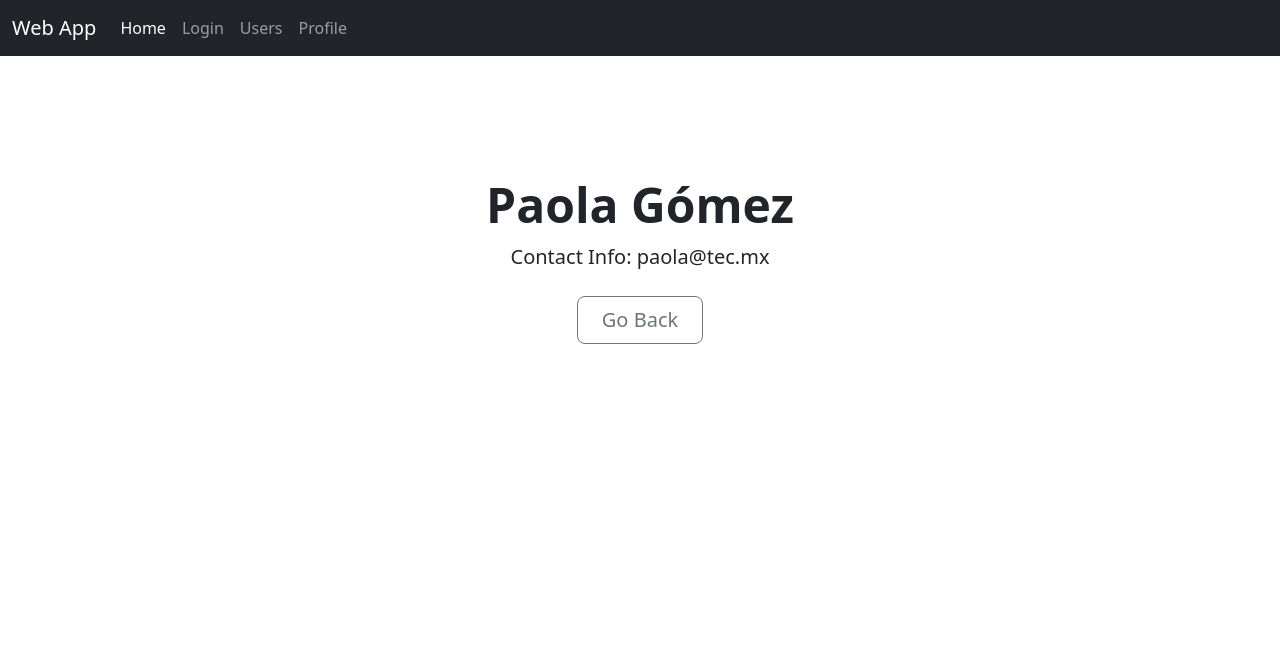
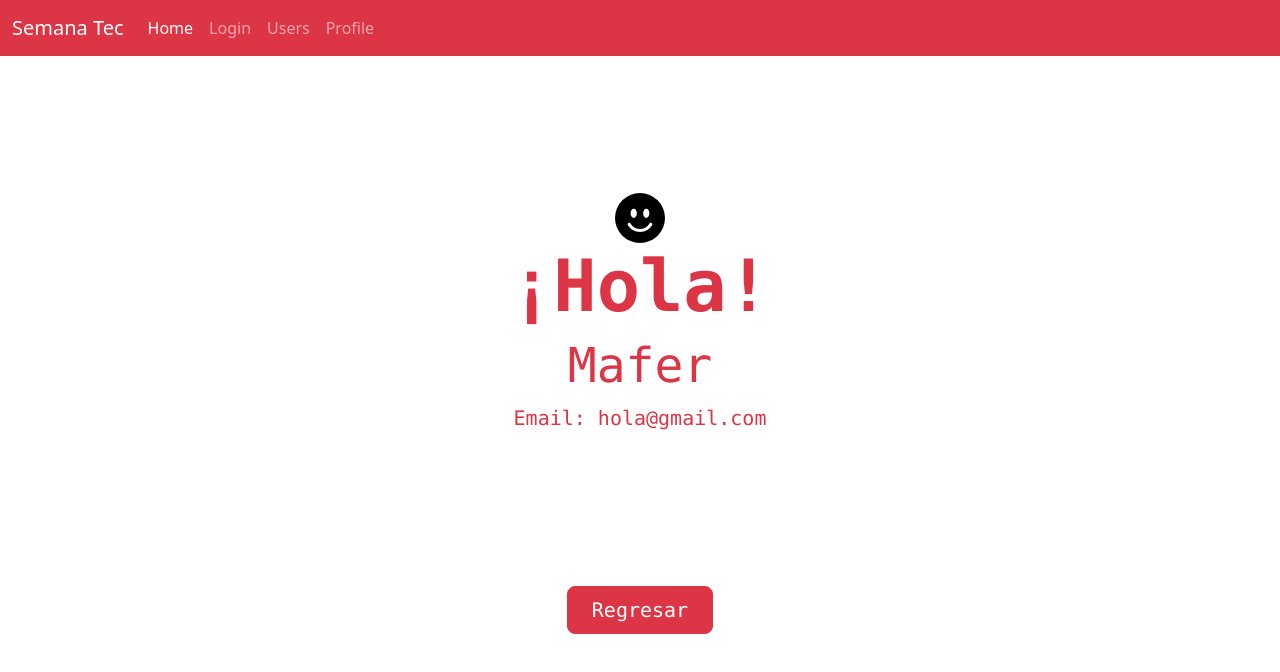
Before and after one commit to mfem442/sem-tec-2, a React (Create React App) app in the folder frontend/my-app/: page /profile in a window 1280 px wide. Shown: the top 672 px of the page. Built offline with nearby package versions, Linux system fonts and the light colour scheme.

Commit message:
Hacer diseño

```diff
--- a/frontend/my-app/package.json
+++ b/frontend/my-app/package.json
@@ -14,6 +14,7 @@
     "babel-cli": "^6.26.0",
     "babel-preset-react-app": "^3.1.2",
     "bootstrap": "^5.2.2",
+    "bootstrap-icons": "^1.9.1",
     "react": "^18.2.0",
     "react-dom": "^18.2.0",
     "react-icons": "^4.6.0",
--- a/frontend/my-app/src/pages/Profile.js
+++ b/frontend/my-app/src/pages/Profile.js
@@ -1,14 +1,14 @@
 import { Link } from "react-router-dom";
 
 function Profile(){
-    const name="Paola Gómez"
-    const email="paola@tec.mx"
+    const name="Mafer"
+    const email="hola@gmail.com"
 
     return(
         <>
-        <nav className="navbar navbar-expand navbar-dark bg-dark" aria-label="Second navbar example">
-            <div className="container-fluid">
-            <a className="navbar-brand" href="#">Web App</a>
+        <nav className="navbar navbar-expand navbar-dark bg-danger justify-content-end" aria-label="Second navbar example">
+            <div className="container-fluid ">
+            <a className="navbar-brand" href="#">Semana Tec</a>
             <button className="navbar-toggler" type="button" data-bs-toggle="collapse" data-bs-target="#navbarsExample02" aria-controls="navbarsExample02" aria-expanded="false" aria-label="Toggle navigation">
                 <span className="navbar-toggler-icon"></span>
             </button>
@@ -34,18 +34,26 @@ function Profile(){
         </nav>
         <br></br>
 
+        <div class="card border-white mb-3">
+            <div class="card-body">
         <div class="px-4 py-5 my-5 text-center">
+        <svg xmlns="http://www.w3.org/2000/svg" width="50" height="50" fill="" class="bi bi-emoji-smile-fill" viewBox="0 0 16 16">
+        <path d="M8 16A8 8 0 1 0 8 0a8 8 0 0 0 0 16zM7 6.5C7 7.328 6.552 8 6 8s-1-.672-1-1.5S5.448 5 6 5s1 .672 1 1.5zM4.285 9.567a.5.5 0 0 1 .683.183A3.498 3.498 0 0 0 8 11.5a3.498 3.498 0 0 0 3.032-1.75.5.5 0 1 1 .866.5A4.498 4.498 0 0 1 8 12.5a4.498 4.498 0 0 1-3.898-2.25.5.5 0 0 1 .183-.683zM10 8c-.552 0-1-.672-1-1.5S9.448 5 10 5s1 .672 1 1.5S10.552 8 10 8z"/>
+        </svg>
+        <h1 class="card-title display-2 fw-bold font-monospace text-danger">¡Hola!</h1>
+            <h3 class="card-text display-5 font-monospace text-danger">{name}</h3>
+            <div class="col-lg-6 mx-auto">
 
-            <h1 class="display-5 fw-bold">{name}</h1>
-            <div class="col-lg-6 mx-auto">
-            <p class="lead mb-4">Contact Info: {email}</p>
-            <div class="d-grid gap-2 d-sm-flex justify-content-sm-center">
+            <p class="card-text lead mb-4 font-monospace text-danger">Email: {email}</p>
+            </div>
+        </div>
+        </div>
+        </div>
+        <div class="d-grid gap-2 d-sm-flex justify-content-sm-center">
                 <Link to = "/">
-                <button type="button" class="btn btn-outline-secondary btn-lg px-4">Go Back</button>
+                <button type="button" class="btn btn-danger btn-lg px-4 font-monospace">Regresar</button>
                 </Link>
             </div>
-            </div>
-        </div>
         </>
     )
 }
```
Also changed, not shown: 1 other file (tests, documents, lock files or other folders).
